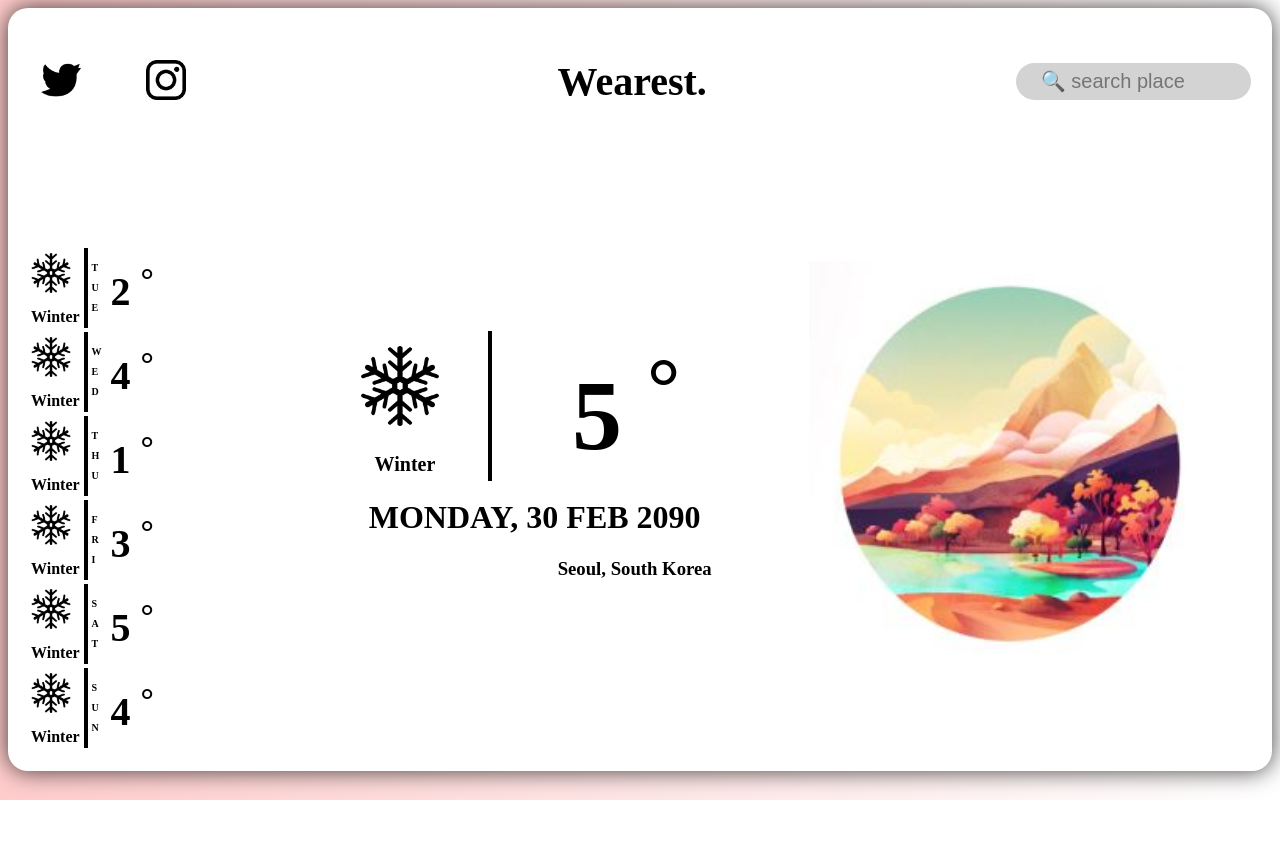
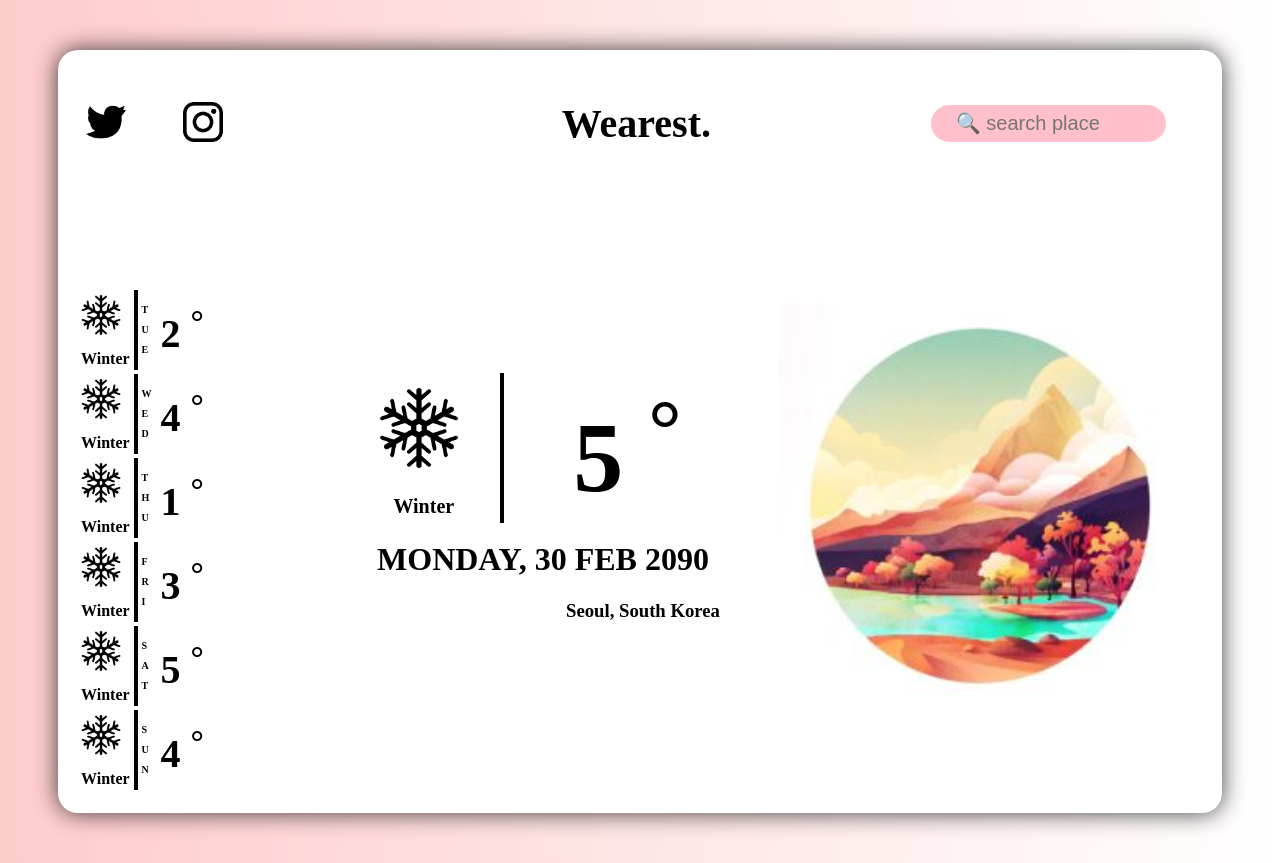
Before and after one commit to sanket1607/Slack-Assignments, a plain HTML site: page Assignment 1/index.html in a window 1280 px wide. Before the commit the page ends 800 px from the top, so only its background shows below. Drawn offline with Linux system fonts and the light colour scheme.

Commit message:
commit again

```diff
--- a/Assignment 1/style.css
+++ b/Assignment 1/style.css
@@ -7,6 +7,7 @@ div.innerbox{
     border-radius: 20px;
     box-shadow: 0px 0px 23px 0px rgba(0,0,0,0.75);
     overflow: hidden;
+    margin: 50px;
 /*    display: inline;*/
 }
 /*#################  Header  #####################*/
@@ -51,19 +52,20 @@ div.innerbox{
 .heading{
     padding-left:90px;
 }
-.form{
-    padding-left: 60px;
+
+.col-3{
+/*    padding-left: 5px;*/
 }
-
 .search{
     font-size: 20px;
     border-radius: 30px;
     width: 200px;
-    background-color: lightgray;
+    background-color: pink;
     padding: 7px;
     padding-left: 25px;
     padding-right: 10px;
     border-style: none;
+    color: black;
 }
 
 .day{
```
